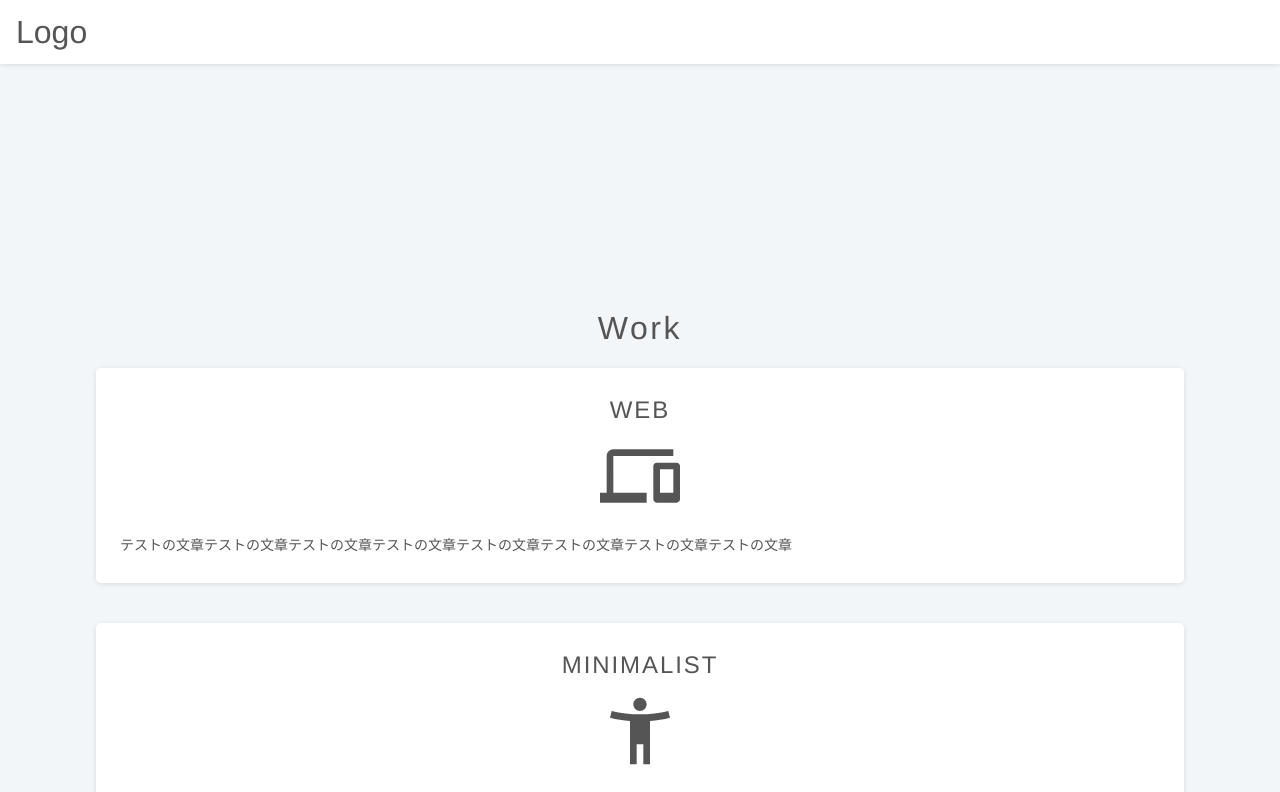
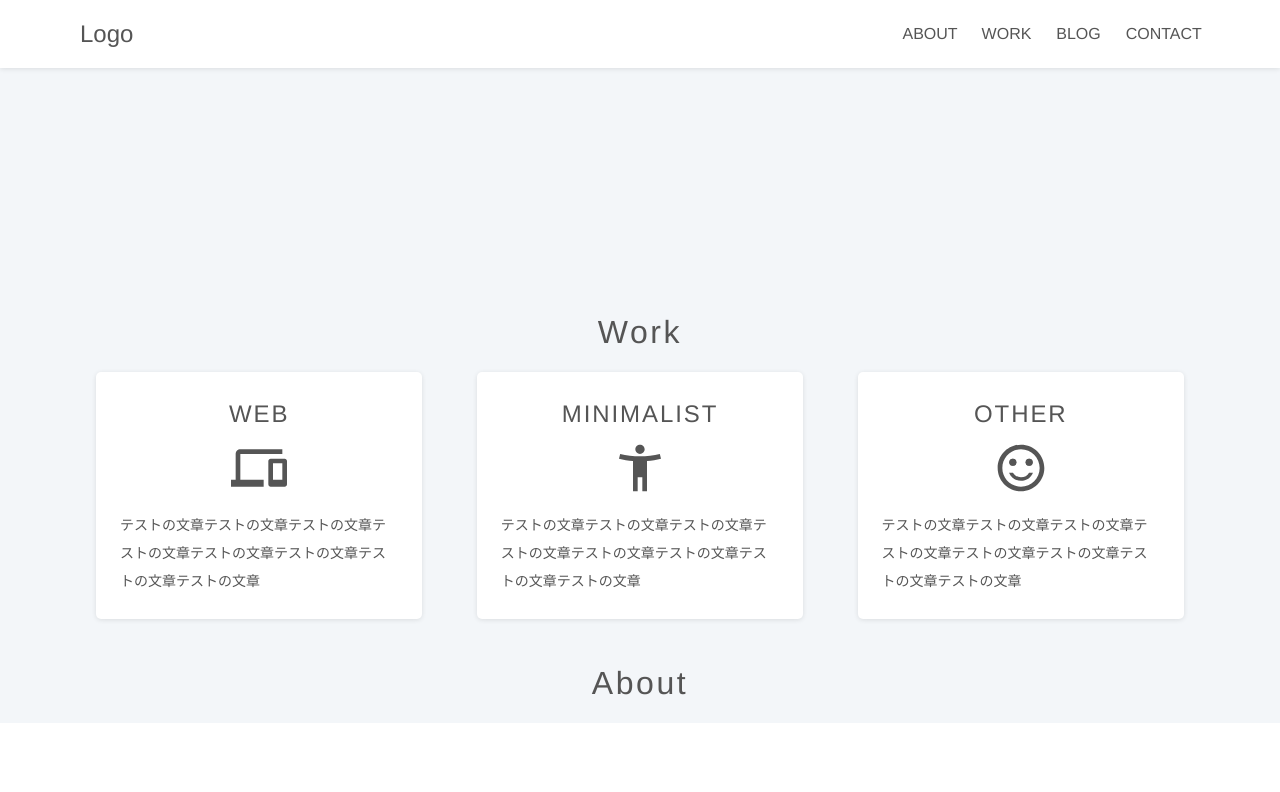
Before and after one commit to Miyabi63/miyabi2, a plain HTML site: page index.html in a window 1280 px wide. Shown: the top 792 px of the page. Drawn offline with Linux system fonts and the light colour scheme.

Commit message:
画面幅ごとのコンテンツの幅を調整

```diff
--- a/index.html
+++ b/index.html
@@ -11,14 +11,25 @@
 <body>
     <header>
         <div class="container">
-            <div class="header-logo"><span>Logo</span></div>
+            <div class="header-logo"><a href="https://miyabi63.com/">Logo</a></div>
 
             <nav class="header-nav">
                 <ul class="header-nav_list">
-                    <li class="header-nav_list-item">ABOUT</li>
-                    <li class="header-nav_list-item">WORK</li>
-                    <li class="header-nav_list-item">BLOG</li>
-                    <li class="header-nav_list-item">CONTACT</li>
+                    <li class="header-nav_list-item">
+                        <a href="#" class="header-nav_list-item-link">ABOUT</a>
+                    </li>
+
+                    <li class="header-nav_list-item">
+                        <a href="#" class="header-nav_list-item-link">WORK</a>
+                    </li>
+
+                    <li class="header-nav_list-item">
+                        <a href="#" class="header-nav_list-item-link">BLOG</a>
+                    </li>
+
+                    <li class="header-nav_list-item">
+                        <a href="#" class="header-nav_list-item-link">CONTACT</a>
+                    </li>
                 </ul>
             </nav>
         </div>
@@ -27,6 +38,7 @@
     <main>
         <div class="container">
             <div class="main-visual">
+
             </div>
 
             <section class="section-work">
@@ -41,10 +53,10 @@
                         </div>
 
                         <div class="section-work_area-item-img">
-                            <img src="img/top/icon_device.svg" alt="" loading="lazy">
+                            <img src="img/top/icon_device.svg" alt="web" loading="lazy">
                         </div>
 
-                        <div class="item-text">
+                        <div class="section-work_area-item-text">
                             テストの文章テストの文章テストの文章テストの文章テストの文章テストの文章テストの文章テストの文章
                         </div>
                     </div>
@@ -55,10 +67,10 @@
                         </div>
 
                         <div class="section-work_area-item-img">
-                            <img src="img/top/icon_human.svg" alt="" loading="lazy">
+                            <img src="img/top/icon_human.svg" alt="minimalist" loading="lazy">
                         </div>
 
-                        <div class="item-text">
+                        <div class="section-work_area-item-text">
                             テストの文章テストの文章テストの文章テストの文章テストの文章テストの文章テストの文章テストの文章
                         </div>
                     </div>
@@ -69,10 +81,10 @@
                         </div>
 
                         <div class="section-work_area-item-img">
-                            <img src="img/top/icon_smile.svg" alt="" loading="lazy">
+                            <img src="img/top/icon_smile.svg" alt="other" loading="lazy">
                         </div>
 
-                        <div class="item-text">
+                        <div class="section-work_area-item-text">
                             テストの文章テストの文章テストの文章テストの文章テストの文章テストの文章テストの文章テストの文章
                         </div>
                     </div>
--- a/sass/_common/_base.scss
+++ /dev/null
@@ -1,29 +0,0 @@
-@charset "UTF-8";
-
-//------------------------------------------------------------------------------
-// リセットCSS
-//------------------------------------------------------------------------------
-
-html{
-    font-size: 62.5%;
-}
-
-body{
-    background-color: #f3f6f9;
-    color: #555;
-    font-size: 1.6rem;
-    font-family: Helvetica, '游ゴシック', 'Yu Gothic', YuGothic, 'メイリオ', Meiryo, sans-serif;
-}
-
-img{
-    object-fit: cover;
-}
-
-a{
-    text-decoration: none;
-    color: inherit;
-}
-
-ul{
-    list-style: none;
-}
--- a/sass/_common/_partial.scss
+++ b/sass/_common/_partial.scss
@@ -6,11 +6,11 @@
 
 // 見出し
 //--------------------------------------------------------------------
-.section-head{
+.section-head {
     margin-bottom: $s-02;
     text-align: center;
 
-    h2{
+    h2 {
         font-size: $s-04;
         font-weight: normal;
         letter-spacing: .08em;
--- a/sass/_common/_reset.scss
+++ b/sass/_common/_reset.scss
@@ -2,11 +2,29 @@
 // リセットCSS
 //------------------------------------------------------------------------------
 
-// modern-reset-css URL: https://github.com/andy-piccalilli/modern-css-reset/blob/master/dist/reset.min.css
 *,
 *::before,
 *::after {
     box-sizing: border-box;
+}
+
+html{
+    font-size: 62.5%;
+}
+
+html:focus-within {
+    scroll-behavior: smooth;
+}
+
+body{
+    min-height: 100vh;
+    text-rendering: optimizeSpeed;
+    line-height: 1.5;
+
+    background-color: #f3f6f9;
+    color: #555;
+    font-size: 1.6rem;
+    font-family: Helvetica, '游ゴシック', 'Yu Gothic', YuGothic, 'メイリオ', Meiryo, sans-serif;
 }
 
 body,
@@ -20,21 +38,19 @@ blockquote,
 dl,
 dd {
     margin: 0;
+    padding: 0;
 }
 
-ul[role="list"],
-ol[role="list"] {
+ul,
+ol {
     list-style: none;
+    margin: 0;
+    padding: 0;
 }
 
-html:focus-within {
-    scroll-behavior: smooth;
-}
-
-body {
-    min-height: 100vh;
-    text-rendering: optimizeSpeed;
-    line-height: 1.5;
+a{
+    text-decoration: none;
+    color: inherit;
 }
 
 a:not([class]) {
@@ -44,7 +60,7 @@ a:not([class]) {
 img,
 picture {
     max-width: 100%;
-    //display: block; // 個人的なコメントアウト
+    height: auto;
 }
 
 input,
--- a/sass/_common/layout/_footer.scss
+++ b/sass/_common/layout/_footer.scss
@@ -10,8 +10,14 @@ footer{
         width: 100%;
         background-color: #fff;
 
+        position: relative;
+
         .footer-copyright{
+            position: absolute;
+            bottom: $s-half;
+
             display: block;
+            width: 100%;
             text-align: center;
         }
     }
--- a/sass/_common/layout/_header.scss
+++ b/sass/_common/layout/_header.scss
@@ -5,40 +5,70 @@
 //------------------------------------------------------------------------------
 
 header{
+    background-color: #fff;
     box-shadow: 0 1px 5px rgba(0, 0, 0, .1);
 
     position: sticky;
     top: 0;
 
     .container{
-        display: flex;
-        align-items: center;
-        justify-content: space-between;
-        height: $s-08;
-        width: 100%;
-        padding: $s-02;
-        background-color: #fff;
+        padding: $s-02 0;
+
+        @include mq(md){
+            display: flex;
+            justify-content: space-between;
+            align-items: center;
+            max-width: $cont-width;
+            margin: 0 auto;
+        }
     }
 
 
     // ロゴ
     //----------------------------------------------------------------
     .header-logo{
-        font-size: $s-04;
+        margin-bottom: $s-02;
+        text-align: center;
+        font-size: $s-03;
+
+        @include mq(md){
+            margin: 0 0 0 $s-05;
+        }
     }
 
 
     // ナビゲーションメニュー
     //----------------------------------------------------------------
     .header-nav{
-        display: none;
+        @include mq(md){
+            margin-right: $s-05;
+        }
 
         .header-nav_list{
             display: flex;
         }
 
         .header-nav_list-item{
-            margin-left: $s-05;
+            margin: 0 auto;
+            text-align: center;
+
+            @include mq(sm){
+                width: 25%;
+            }
+
+            &:not(:last-child){
+                @include mq(md){
+                    margin-right: $s-03;
+                }
+            }
+        }
+
+        .header-nav_list-item-link{
+            font-size: 1.5rem;
+
+            @include mq(sm){
+                font-size: 1.6rem;
+            }
         }
     }
 }
--- a/sass/_common/setting/_variable.scss
+++ b/sass/_common/setting/_variable.scss
@@ -12,6 +12,9 @@ $breakpoints: (
   'xl': (min-width: 1280px),
   'xxl': (min-width: 1440px),
 ) !default;
+
+// コンテンツ幅
+$cont-width: 1200px;
 
 // spacing
 $s-0: 0;
--- a/sass/style.scss
+++ b/sass/style.scss
@@ -9,6 +9,5 @@
 
 // ベースのCSS
 @import "_common/reset";
-@import "_common/base";
 @import "_common/layout";
 @import "_common/partial";
--- a/sass/top.scss
+++ b/sass/top.scss
@@ -24,9 +24,21 @@ main >.container{
 
         .section-work_area{
             width: 85%;
+            max-width: 600px;
             display: flex;
             flex-wrap: wrap;
             margin: 0 auto;
+
+            @include mq(md){
+                width: 90%;
+                max-width: $cont-width;
+                justify-content: space-between;
+            }
+
+            @include mq(lg){
+                width: 85%;
+            }
+        }
 
         .section-work_area-item{
             flex: 0 0 100%;
@@ -35,6 +47,23 @@ main >.container{
             background-color: #fff;
             box-shadow: 0 1px 5px rgba(0, 0, 0, .1);
             border-radius: 5px;
+
+            @include mq(md){
+                flex: 0 0 31%;
+            }
+
+            @include mq(lg){
+                flex: 0 0 30%;
+            }
+
+            &:not(:last-child){
+                margin-bottom: $s-05;
+
+                @include mq(md){
+                    margin-bottom: 0;
+                }
+            }
+        }
 
         .section-work_area-item-head{
             margin-bottom: $s-01;
@@ -46,22 +75,16 @@ main >.container{
         .section-work_area-item-img{
             margin-bottom: $s-01;
             text-align: center;
+
             img{
-                        width: $s-10;
+                width: $s-07;
             }
         }
 
-                .item-text{
+        .section-work_area-item-text{
             text-align: left;
             font-size: 1.4rem;
             line-height: 2;
-
-                }
-
-                &:not(:last-child){
-                    margin-bottom: $s-05;
-                }
-            }
         }
     }
 
```
Also changed, not shown: css/style.css, css/top.css, 2 other files. Lines whose indentation alone changed are shown as unchanged.
